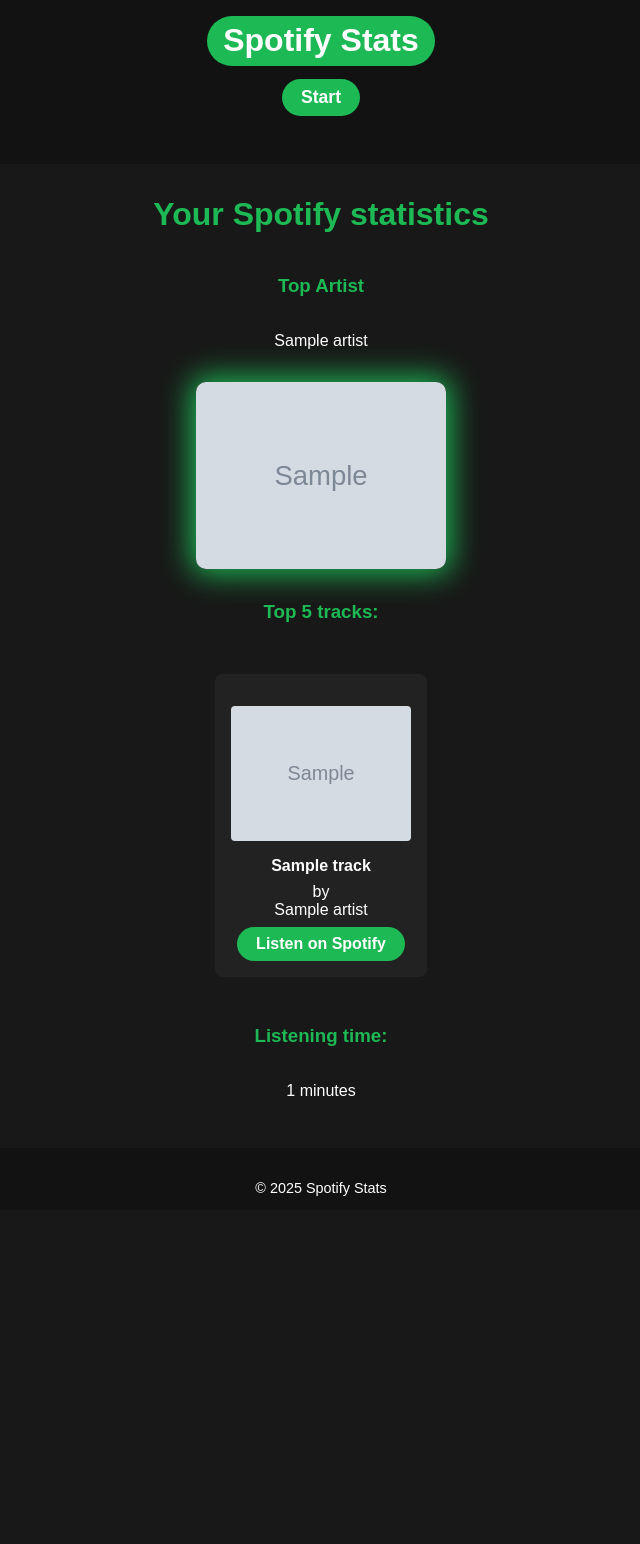
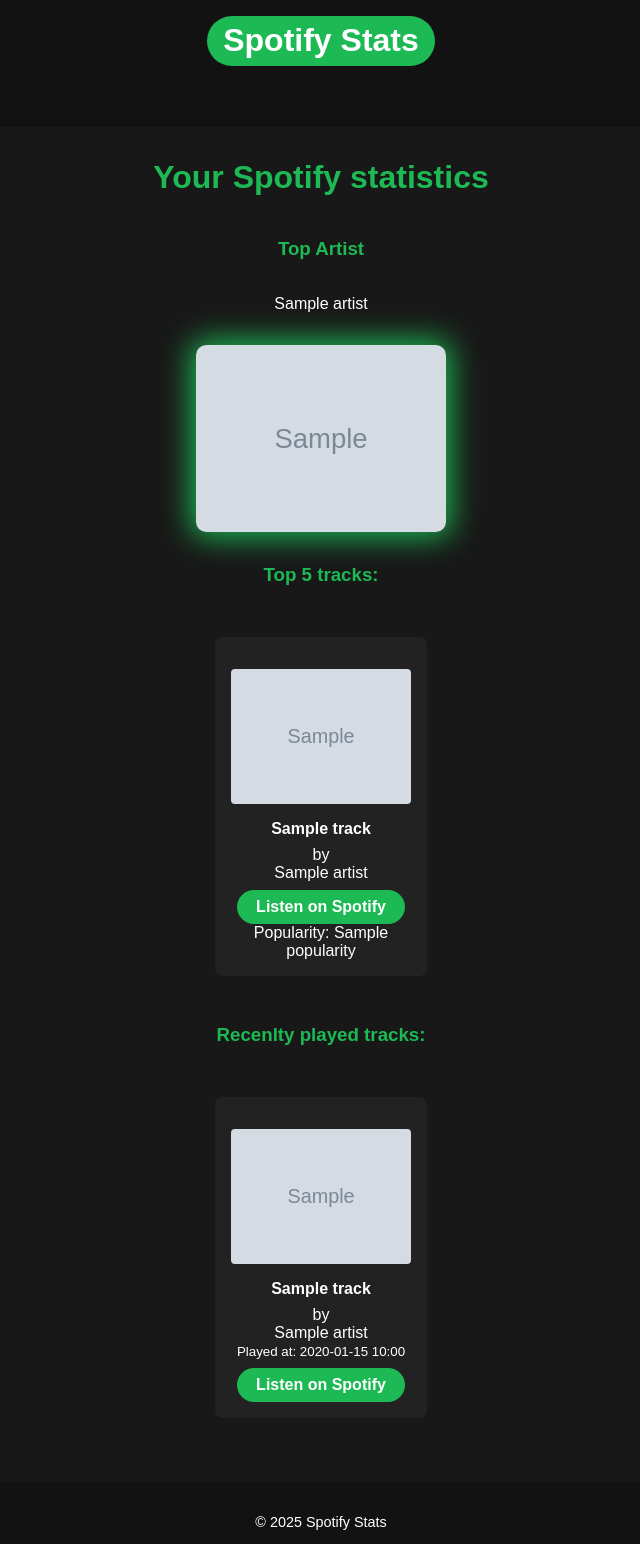
Before and after one commit to radekty/spotify_stats, a Flask app: template templates/stats.html in a window 1280 px wide. Shown: the whole page, without its empty margins (319-959 px from the left). Before the commit the page ends 1196 px from the top, so only its background shows below. Run offline with Flask 3, Linux system fonts and the light colour scheme; the template is opened without the code that fills it: most values are stand-ins (such as "Sample title", 1, 10 or a date in 2020); grey boxes marked "Sample" are stand-in pictures.

Commit message:
added recently played tracks

```diff
--- a/app.py
+++ b/app.py
@@ -16,7 +16,7 @@
 SPOTIFY_TOKEN_URL = 'https://accounts.spotify.com/api/token'
 SPOTIFY_API_URL = 'https://api.spotify.com/v1'
 
-SCOPE = 'user-top-read'
+SCOPE = 'user-top-read user-read-recently-played'
 
 @app.route('/')
 def index():
@@ -50,21 +50,22 @@
 
     headers = {"Authorization": f"Bearer {access_token}"}
 
-    top_artists = requests.get(f"{SPOTIFY_API_URL}/me/top/artists?limit=1", headers=headers).json()
+    time_range = request.args.get('time_range', 'long_term')
+
+    top_artists = requests.get(f"{SPOTIFY_API_URL}/me/top/artists?limit=1&time_range={time_range}", headers=headers).json()
     top_artist = None
     if top_artists.get('items'):
         top_artist = top_artists['items'][0]
 
-    top_tracks = requests.get(f"{SPOTIFY_API_URL}/me/top/tracks?limit=5", headers=headers).json()
+    top_tracks = requests.get(f"{SPOTIFY_API_URL}/me/top/tracks?limit=5&time_range={time_range}", headers=headers).json()
 
-    total_ms = sum(track['duration_ms'] for track in top_tracks['items'])
-    total_minutes = total_ms / 1000 / 60
+    recently_played = requests.get(f"{SPOTIFY_API_URL}/me/player/recently-played?limit=5", headers=headers).json()
 
     return render_template(
         'stats.html',
         top_artist=top_artist,
         top_tracks=top_tracks['items'],
-        total_minutes=round(total_minutes, 2)
+        recently_played=recently_played['items']
     )
 
 if __name__ == '__main__':
--- a/templates/base.html
+++ b/templates/base.html
@@ -9,9 +9,10 @@
     <header>
         <h1>Spotify Stats</h1>
         <nav>
-            <a href="{{ url_for('index') }}">Start</a>
             {% if session.access_token %}
-                <a href="{{ url_for('stats') }}">Stats</a>
+                <a href="{{ url_for('stats', time_range='long_term') }}">All time</a>
+                <a href="{{ url_for('stats', time_range='medium_term') }}">1 year</a>
+                <a href="{{ url_for('stats', time_range='short_term') }}">1 month</a>
             {% endif %}
         </nav>
     </header>
--- a/templates/stats.html
+++ b/templates/stats.html
@@ -23,11 +23,24 @@
                 <strong>{{ track.name }}</strong>
                     by<br>
                     {{ track.artists[0].name }}<br>
-                <a href="{{ track.external_urls.spotify }}" class="spotify-btn" target="_blank">Listen on Spotify</a>
+                    <a href="{{ track.external_urls.spotify }}" class="spotify-btn" target="_blank">Listen on Spotify</a>
+                    Popularity: {{ track.popularity }}<br>
             </li>
             {% endfor %}
-            </ul>
+        </ul>
 
-    <h3>Listening time:</h3>
-    <p>{{ total_minutes }} minutes</p>
+    <h3>Recenlty played tracks:</h3>
+        <ul class="tracks">
+            {% for item in recently_played %}
+            <li>
+                <img src="{{ item.track.album.images[0].url }}" alt="Track Image">
+                <strong>{{ item.track.name }}</strong>
+                by<br>
+                {{ item.track.artists[0].name }}<br>
+                <small>Played at: {{ item.played_at[:10] }} {{ item.played_at[11:16] }}</small><br>
+                <a href="{{ item.track.external_urls.spotify }}" class="spotify-btn" target="_blank">Listen on Spotify</a>
+            </li>
+  {% endfor %}
+</ul>
+
 {% endblock %}
```
